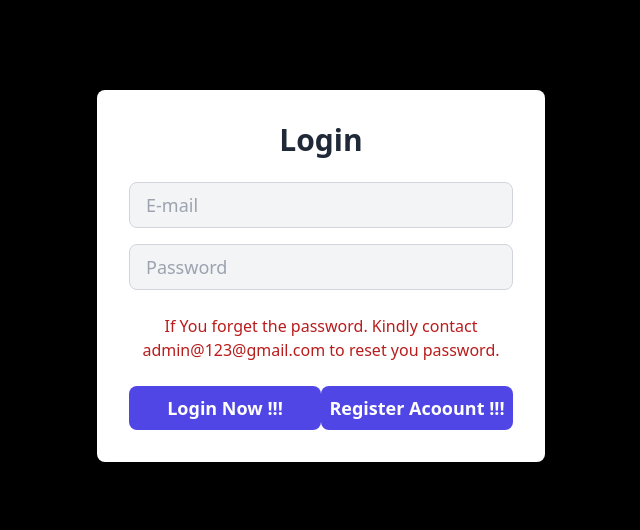
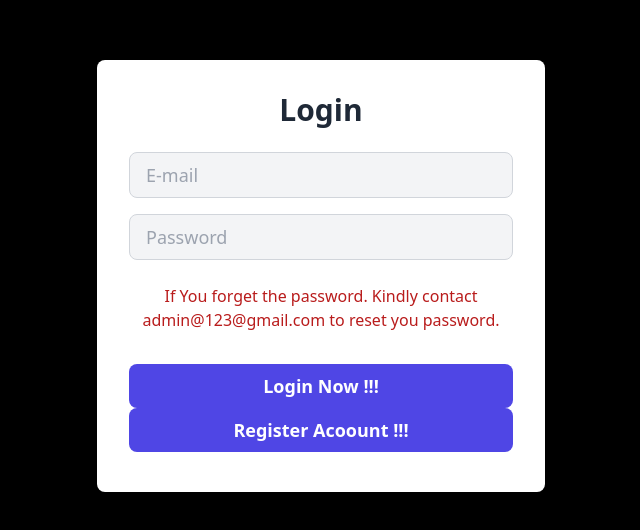
Before and after one commit to haran2231/chatapp, a React (Create React App) app in the folder frontend/: page /login in a window 1280 px wide. Shown: the part 124-654 px from the top of the page, without its empty margins (319-959 px from the left). Built offline with nearby package versions, Linux system fonts and the light colour scheme; no server answers.

Commit message:
updated bry hari

```diff
--- a/frontend/src/Components/Home.jsx
+++ b/frontend/src/Components/Home.jsx
@@ -213,7 +213,7 @@ const Home = () => {
       if (auth.currentUser) {
         const userEmail = auth.currentUser.email;
         try {
-          const response = await fetch(`http://localhost:5000/clear-chat/${userEmail}/${selectedContact}`, {
+          const response = await fetch(`https://chatapp-dt22.onrender.com/${userEmail}/${selectedContact}`, {
             method: 'DELETE',
           });
           if (response.ok) {
--- a/frontend/src/Components/Login.jsx
+++ b/frontend/src/Components/Login.jsx
@@ -71,14 +71,13 @@ const Signup = () => {
         <div>
             <p className="text-center text-red-700">If You forget the password. Kindly contact admin@123@gmail.com to reset you password.</p>
         </div>
-        <div className="flex justify-center">
+        <div className="justify-center py-2">
           <button
             onClick={handleSubmit}
             className="w-full py-2 text-lg font-semibold text-white transition duration-500 transform bg-indigo-600 rounded-lg hover:bg-indigo-700 hover:scale-105 focus:outline-none focus:ring-4 focus:ring-indigo-300"
           >
             Login Now !!!
           </button>
-<br></br>
           <button
             onClick={signupnav}
             className="w-full py-2 text-lg font-semibold text-white transition duration-500 transform bg-indigo-600 rounded-lg hover:bg-indigo-700 hover:scale-105 focus:outline-none focus:ring-4 focus:ring-indigo-300"
--- a/frontend/src/Components/Signup.jsx
+++ b/frontend/src/Components/Signup.jsx
@@ -93,7 +93,7 @@ const Signup = () => {
             className="w-full px-4 py-2 text-lg text-gray-800 bg-gray-100 border border-gray-300 rounded-lg focus:outline-none focus:ring-2 focus:ring-indigo-500"
           />
         </div>
-        <div className="flex justify-center">
+        <div className="justify-center py-2">
           <button
             onClick={() => {
               handleSubmit();
@@ -103,7 +103,7 @@ const Signup = () => {
           >
             Register Now !!!
           </button>
-          <br></br>
+
           <button
             onClick={() => {
               signupnav();
```
